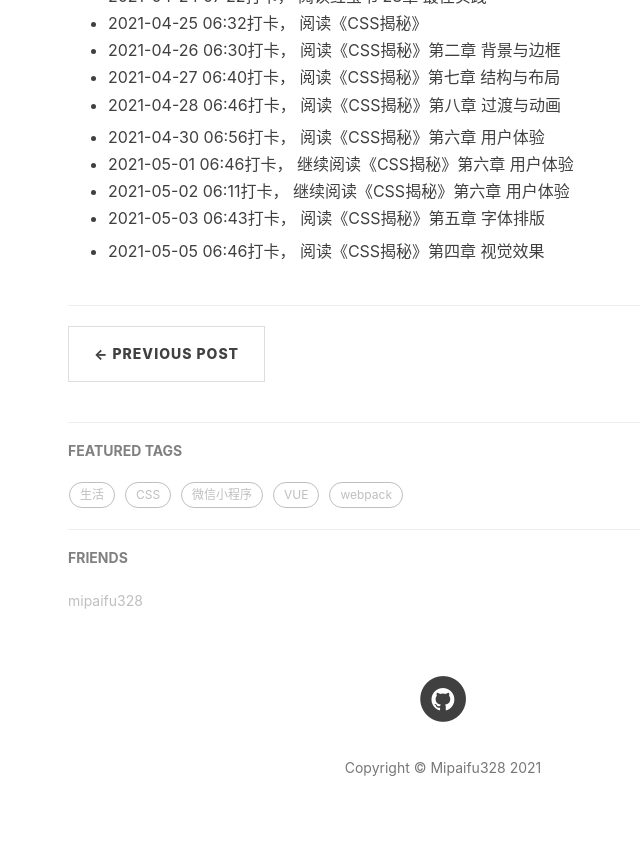
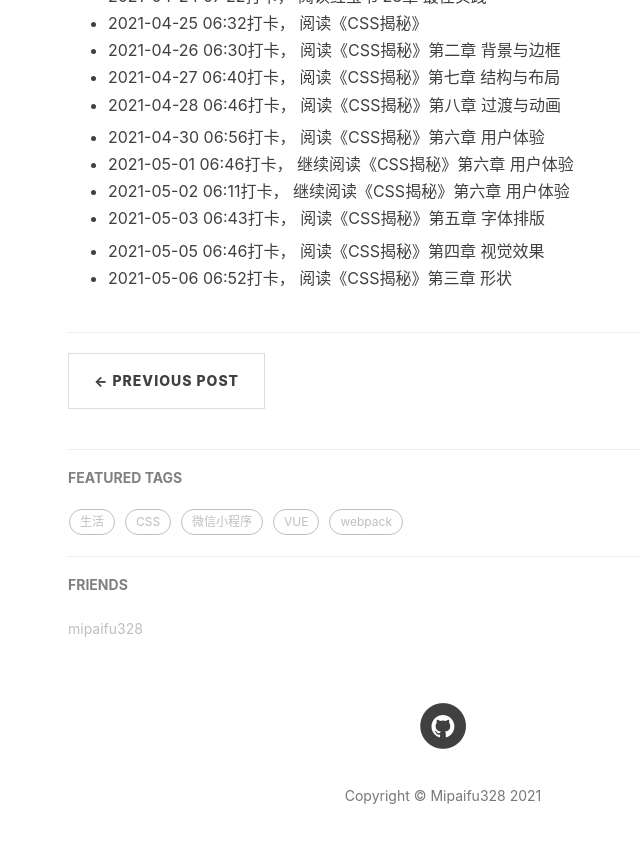
Before and after one commit to mipaifu328/mipaifu328.github.io, a Jekyll site: the page built from _posts/2021-04-09-morning-read.md, in a window 1280 px wide and 900 px high, scrolled down 1047 px. Shown: the top 843 px of the window, without its empty margins (197-837 px from the left). Built offline with Jekyll 4.4.1, drawn with Linux system fonts in a browser that asks for light colours; nearby versions of some CDN libraries; comment, search, counter and statistics services are not loaded.

Commit message:
2021-05-06 晨读

```diff
--- a/_posts/2021-04-09-morning-read.md
+++ b/_posts/2021-04-09-morning-read.md
@@ -37,3 +37,4 @@ tag:
 - 2021-05-03 06:43打卡， 阅读《CSS揭秘》第五章 字体排版
 
 - 2021-05-05 06:46打卡， 阅读《CSS揭秘》第四章 视觉效果
+- 2021-05-06 06:52打卡， 阅读《CSS揭秘》第三章 形状
```
